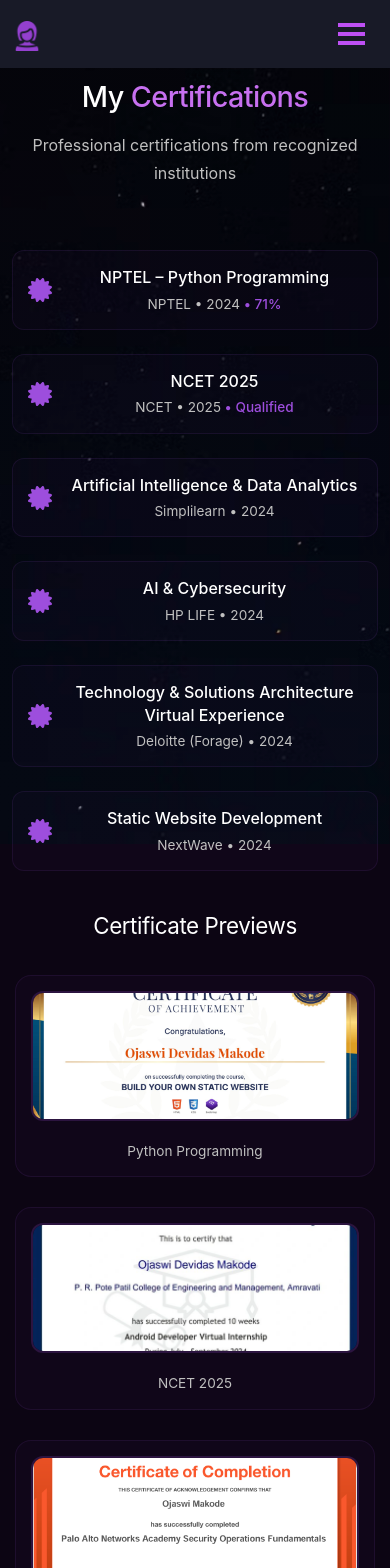
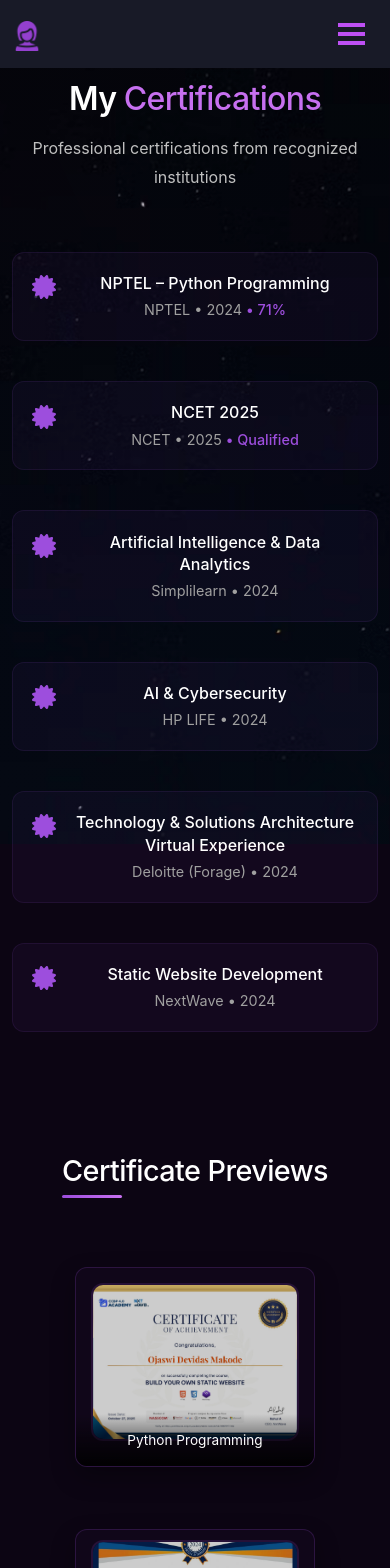
Before and after one commit to Ojaswimakode07/Portfolio, a React (Create React App) app: page /certificate in a window 390 px wide. Shown: the top 1568 px of the page. Built offline with nearby package versions, Linux system fonts and the light colour scheme; a web font is replaced by a local one.

Commit message:
Update certificate.css

```diff
--- a/src/components/Certificate/certificate.css
+++ b/src/components/Certificate/certificate.css
@@ -441,3 +441,272 @@
     font-size: 0.85rem;
   }
 }
+/* certificate.css */
+
+.certificate-section {
+  padding: 80px 0;
+  background: transparent;
+  min-height: 100vh;
+  position: relative;
+  z-index: 2;
+}
+
+.certificate-heading {
+  font-size: 2.5rem;
+  font-weight: 600;
+  color: #ffffff;
+  text-align: center;
+  margin-bottom: 1rem;
+}
+
+.certificate-heading .purple {
+  color: #9d4edd;
+}
+
+.certificate-subheading {
+  text-align: center;
+  color: #c0c0c0;
+  font-size: 1.1rem;
+  margin-bottom: 3rem;
+}
+
+/* Certificates List */
+.certificates-list {
+  margin-bottom: 4rem;
+}
+
+.cert-item-col {
+  margin-bottom: 1rem;
+}
+
+.cert-item {
+  display: flex;
+  align-items: flex-start;
+  gap: 1rem;
+  padding: 1.2rem;
+  background: rgba(157, 78, 221, 0.05);
+  border: 1px solid rgba(157, 78, 221, 0.1);
+  border-radius: 12px;
+  transition: all 0.3s ease;
+  height: 100%;
+}
+
+.cert-item:hover {
+  background: rgba(157, 78, 221, 0.1);
+  border-color: #9d4edd;
+  transform: translateX(5px);
+}
+
+.cert-item-icon {
+  color: #9d4edd;
+  font-size: 1.5rem;
+  flex-shrink: 0;
+  margin-top: 0.2rem;
+}
+
+.cert-item-content {
+  flex: 1;
+}
+
+.cert-item-title {
+  color: #ffffff;
+  font-size: 1rem;
+  font-weight: 500;
+  margin-bottom: 0.3rem;
+  line-height: 1.4;
+}
+
+.cert-item-meta {
+  color: #a0a0a0;
+  font-size: 0.9rem;
+  margin: 0;
+}
+
+.cert-score {
+  color: #9d4edd;
+  font-weight: 500;
+}
+
+/* Previews Section */
+.preview-title {
+  color: #ffffff;
+  font-size: 2rem;
+  font-weight: 500;
+  margin-bottom: 2rem;
+  position: relative;
+  display: inline-block;
+}
+
+.preview-title::after {
+  content: '';
+  position: absolute;
+  bottom: -10px;
+  left: 0;
+  width: 60px;
+  height: 3px;
+  background: linear-gradient(90deg, #9d4edd, #c770f0);
+  border-radius: 3px;
+}
+
+.preview-row {
+  margin-top: 2rem;
+  display: flex;
+  justify-content: center;
+}
+
+.preview-col {
+  margin-bottom: 2rem;
+  display: flex;
+  justify-content: center;
+}
+
+.preview-card {
+  position: relative;
+  width: 100%;
+  max-width: 280px;
+  height: 200px;
+  border-radius: 12px;
+  overflow: hidden;
+  cursor: pointer;
+  box-shadow: 0 10px 25px rgba(0, 0, 0, 0.3);
+  transition: all 0.3s ease;
+  border: 1px solid rgba(157, 78, 221, 0.2);
+}
+
+.preview-card:hover {
+  transform: translateY(-5px);
+  box-shadow: 0 15px 35px rgba(157, 78, 221, 0.3);
+  border-color: #9d4edd;
+}
+
+.preview-image {
+  width: 100%;
+  height: 100%;
+  object-fit: cover;
+  transition: transform 0.3s ease;
+  filter: brightness(0.8);
+}
+
+.preview-image.hovered {
+  filter: brightness(0.5);
+}
+
+.preview-label {
+  position: absolute;
+  bottom: 0;
+  left: 0;
+  right: 0;
+  background: linear-gradient(to top, rgba(0,0,0,0.9), transparent);
+  color: white;
+  padding: 1rem;
+  text-align: center;
+  transition: all 0.3s ease;
+}
+
+.preview-title-text {
+  font-size: 0.95rem;
+  font-weight: 600;
+  margin: 0;
+  color: #ffffff;
+}
+
+.preview-issuer {
+  font-size: 0.8rem;
+  color: #9d4edd;
+  margin: 0;
+  margin-top: 0.2rem;
+}
+
+/* Full certificate overlay */
+.full-certificate-overlay {
+  position: absolute;
+  top: 0;
+  left: 0;
+  right: 0;
+  bottom: 0;
+  background: rgba(0, 0, 0, 0.9);
+  display: flex;
+  flex-direction: column;
+  align-items: center;
+  justify-content: center;
+  z-index: 10;
+  animation: fadeIn 0.3s ease;
+  padding: 1rem;
+}
+
+.full-certificate-image {
+  max-width: 90%;
+  max-height: 70%;
+  object-fit: contain;
+  border-radius: 8px;
+  box-shadow: 0 0 30px rgba(157, 78, 221, 0.3);
+}
+
+.full-certificate-title {
+  text-align: center;
+  margin-top: 1rem;
+}
+
+.full-certificate-title h4 {
+  color: white;
+  font-size: 1rem;
+  margin-bottom: 0.3rem;
+}
+
+.full-certificate-title p {
+  color: #9d4edd;
+  font-size: 0.85rem;
+  margin: 0;
+}
+
+@keyframes fadeIn {
+  from {
+    opacity: 0;
+  }
+  to {
+    opacity: 1;
+  }
+}
+
+/* Responsive */
+@media (max-width: 768px) {
+  .certificate-heading {
+    font-size: 2rem;
+  }
+
+  .certificate-subheading {
+    font-size: 1rem;
+  }
+
+  .preview-title {
+    font-size: 1.8rem;
+  }
+
+  .preview-card {
+    max-width: 260px;
+    height: 180px;
+  }
+
+  .preview-title-text {
+    font-size: 0.9rem;
+  }
+
+  .preview-issuer {
+    font-size: 0.75rem;
+  }
+}
+
+@media (max-width: 480px) {
+  .preview-card {
+    max-width: 240px;
+    height: 160px;
+  }
+
+  .preview-title-text {
+    font-size: 0.85rem;
+  }
+
+  .full-certificate-title h4 {
+    font-size: 0.9rem;
+  }
+}
```
